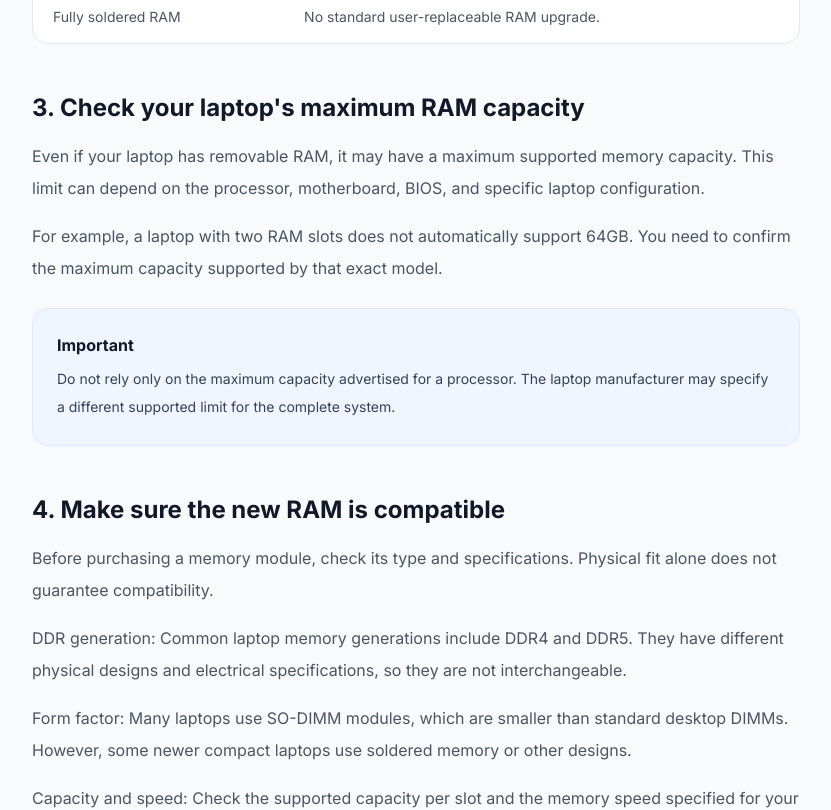
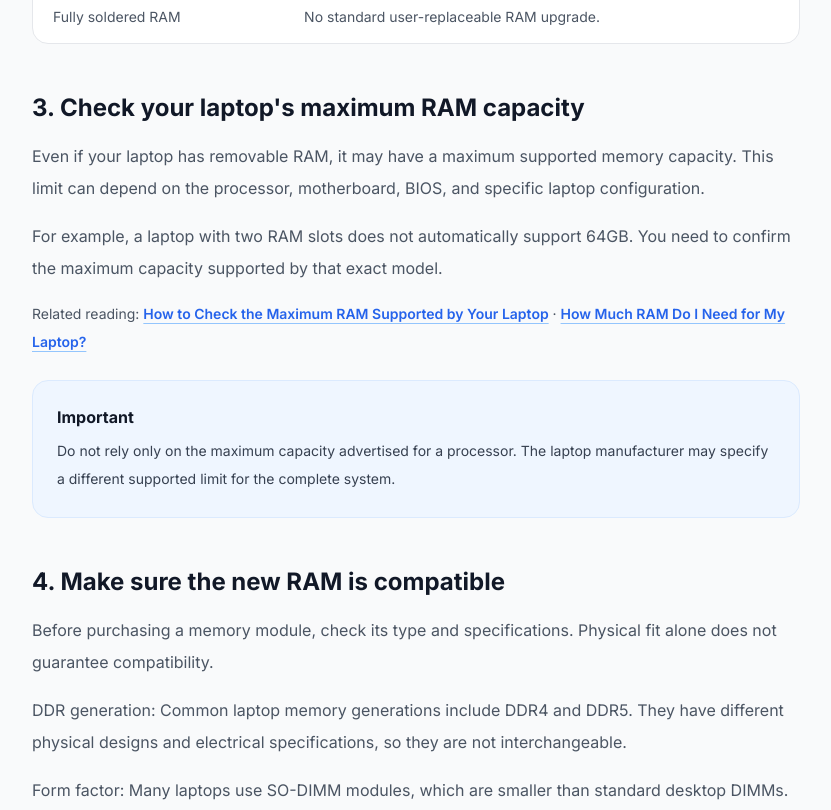
Before and after one commit to raynunox/laptop-upgrade-checker, a Next.js app: page /tips-guides/can-i-upgrade-my-laptop-ram in a window 1280 px wide. Shown: the part 1693-2503 px from the top of the page, without its empty margins (224-1055 px from the left). Built offline with nearby package versions, Linux system fonts and the light colour scheme.

Commit message:
Add contextual internal links between laptop upgrade guides

```diff
--- a/app/tips-guides/[slug]/page.tsx
+++ b/app/tips-guides/[slug]/page.tsx
@@ -7,6 +7,24 @@ import { guides, getGuideBySlug } from "@/data/guides";
 type Props = {
   params: Promise<{ slug: string }>;
 };
+
+
+const contextualLinks: Record<string, Record<string, string[]>> = {
+  "how-much-ram-do-i-need": {
+    "Can every laptop be upgraded to more RAM?": ["can-i-upgrade-my-laptop-ram", "how-to-check-maximum-ram"],
+  },
+  "can-i-upgrade-my-laptop-ram": {
+    "3. Check your laptop's maximum RAM capacity": ["how-to-check-maximum-ram", "how-much-ram-do-i-need"],
+  },
+  "how-to-check-maximum-ram": {
+    "6. Confirm RAM compatibility before buying": ["can-i-upgrade-my-laptop-ram", "how-much-ram-do-i-need"],
+  },
+  "ram-vs-ssd": {
+    "Should you upgrade RAM or SSD first?": ["how-much-ram-do-i-need", "can-i-upgrade-my-laptop-ram"],
+    "Check compatibility before buying an upgrade": ["can-i-upgrade-my-laptop-ram", "how-to-check-maximum-ram"],
+  },
+};
+
 
 export function generateStaticParams() {
   return guides.map((guide) => ({
@@ -103,6 +121,27 @@ export default async function GuidePage({ params }: Props) {
                   {paragraph}
                 </p>
               ))}
+
+              {contextualLinks[guide.slug]?.[section.heading] && (
+                <p className="mt-4 text-sm leading-7 text-gray-600 dark:text-slate-400">
+                  Related reading:{" "}
+                  {contextualLinks[guide.slug][section.heading].map((relatedSlug, linkIndex) => {
+                    const relatedGuide = getGuideBySlug(relatedSlug);
+                    if (!relatedGuide) return null;
+                    return (
+                      <span key={relatedSlug}>
+                        {linkIndex > 0 ? " · " : ""}
+                        <Link
+                          href={`/tips-guides/${relatedGuide.slug}`}
+                          className="font-semibold text-blue-600 underline decoration-blue-300 underline-offset-4 hover:text-blue-700 dark:text-blue-400 dark:hover:text-blue-300"
+                        >
+                          {relatedGuide.title}
+                        </Link>
+                      </span>
+                    );
+                  })}
+                </p>
+              )}
 
               {section.bullets && (
                 <ul className="mt-4 list-disc space-y-2 pl-6 leading-7 text-gray-600 dark:text-slate-400">
```
